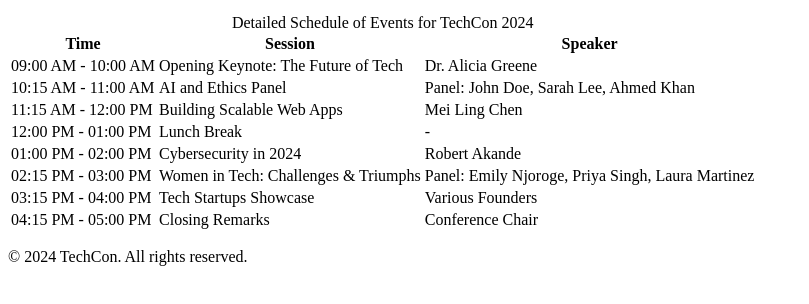
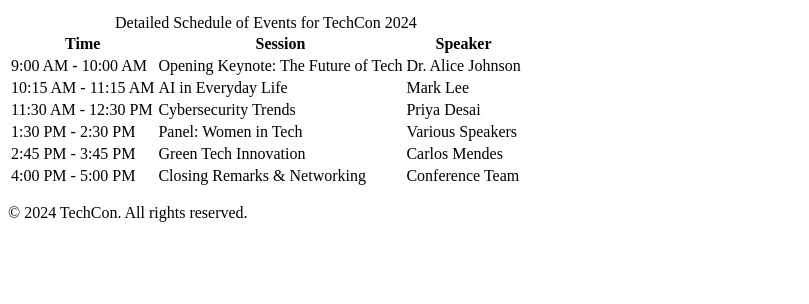
Before and after one commit to recholkibebe/TechCon_HTML, a plain HTML site: page techcon_website/schedule.html in a window 1280 px wide. Shown: the part 154-458 px from the top of the page, without its empty margins (0-809 px from the left). Drawn offline with Linux system fonts and the light colour scheme.

Commit message:
file change

```diff
--- a/techcon_website/schedule.html
+++ b/techcon_website/schedule.html
@@ -4,7 +4,7 @@
 		  <meta charset="UTF-8">
 		    <meta name="viewport" content="width=device-width, initial-scale=1.0">
 		      <title>Schedule for TechCon 2024</title>
-		        <link rel="stylesheet" href="styles.css"> <!-- Optional: External CSS if applicable -->
+		        <link rel="stylesheet" href="styles.css"> <!-- Optional external CSS -->
 	</head>
 	<body>
 		  <header>
@@ -31,44 +31,34 @@
 																								          </thead>
 																									        <tbody>
 																											        <tr>
-																													          <td>09:00 AM - 10:00 AM</td>
+																													          <td>9:00 AM - 10:00 AM</td>
 																														            <td>Opening Keynote: The Future of Tech</td>
-																															              <td>Dr. Alicia Greene</td>
+																															              <td>Dr. Alice Johnson</td>
 																																              </tr>
 																																	              <tr>
-																																			                <td>10:15 AM - 11:00 AM</td>
-																																					          <td>AI and Ethics Panel</td>
-																																						            <td>Panel: John Doe, Sarah Lee, Ahmed Khan</td>
+																																			                <td>10:15 AM - 11:15 AM</td>
+																																					          <td>AI in Everyday Life</td>
+																																						            <td>Mark Lee</td>
 																																							            </tr>
 																																								            <tr>
-																																										              <td>11:15 AM - 12:00 PM</td>
-																																											                <td>Building Scalable Web Apps</td>
-																																													          <td>Mei Ling Chen</td>
+																																										              <td>11:30 AM - 12:30 PM</td>
+																																											                <td>Cybersecurity Trends</td>
+																																													          <td>Priya Desai</td>
 																																														          </tr>
 																																															          <tr>
-																																																	            <td>12:00 PM - 01:00 PM</td>
-																																																		              <td>Lunch Break</td>
-																																																			                <td>-</td>
+																																																	            <td>1:30 PM - 2:30 PM</td>
+																																																		              <td>Panel: Women in Tech</td>
+																																																			                <td>Various Speakers</td>
 																																																					        </tr>
 																																																						        <tr>
-																																																								          <td>01:00 PM - 02:00 PM</td>
-																																																									            <td>Cybersecurity in 2024</td>
-																																																										              <td>Robert Akande</td>
+																																																								          <td>2:45 PM - 3:45 PM</td>
+																																																									            <td>Green Tech Innovation</td>
+																																																										              <td>Carlos Mendes</td>
 																																																											              </tr>
 																																																												              <tr>
-																																																														                <td>02:15 PM - 03:00 PM</td>
-																																																																          <td>Women in Tech: Challenges & Triumphs</td>
-																																																																	            <td>Panel: Emily Njoroge, Priya Singh, Laura Martinez</td>
-																																																																		            </tr>
-																																																																			            <tr>
-																																																																					              <td>03:15 PM - 04:00 PM</td>
-																																																																						                <td>Tech Startups Showcase</td>
-																																																																								          <td>Various Founders</td>
-																																																																									          </tr>
-																																																																										          <tr>
-																																																																												            <td>04:15 PM - 05:00 PM</td>
-																																																																													              <td>Closing Remarks</td>
-																																																																														                <td>Conference Chair</td>
+																																																														                <td>4:00 PM - 5:00 PM</td>
+																																																																          <td>Closing Remarks & Networking</td>
+																																																																	            <td>Conference Team</td>
 																																																																		            </tr>
 																																																																			          </tbody>
 																																																																				      </table>
```
Lines whose indentation alone changed are shown as unchanged.
